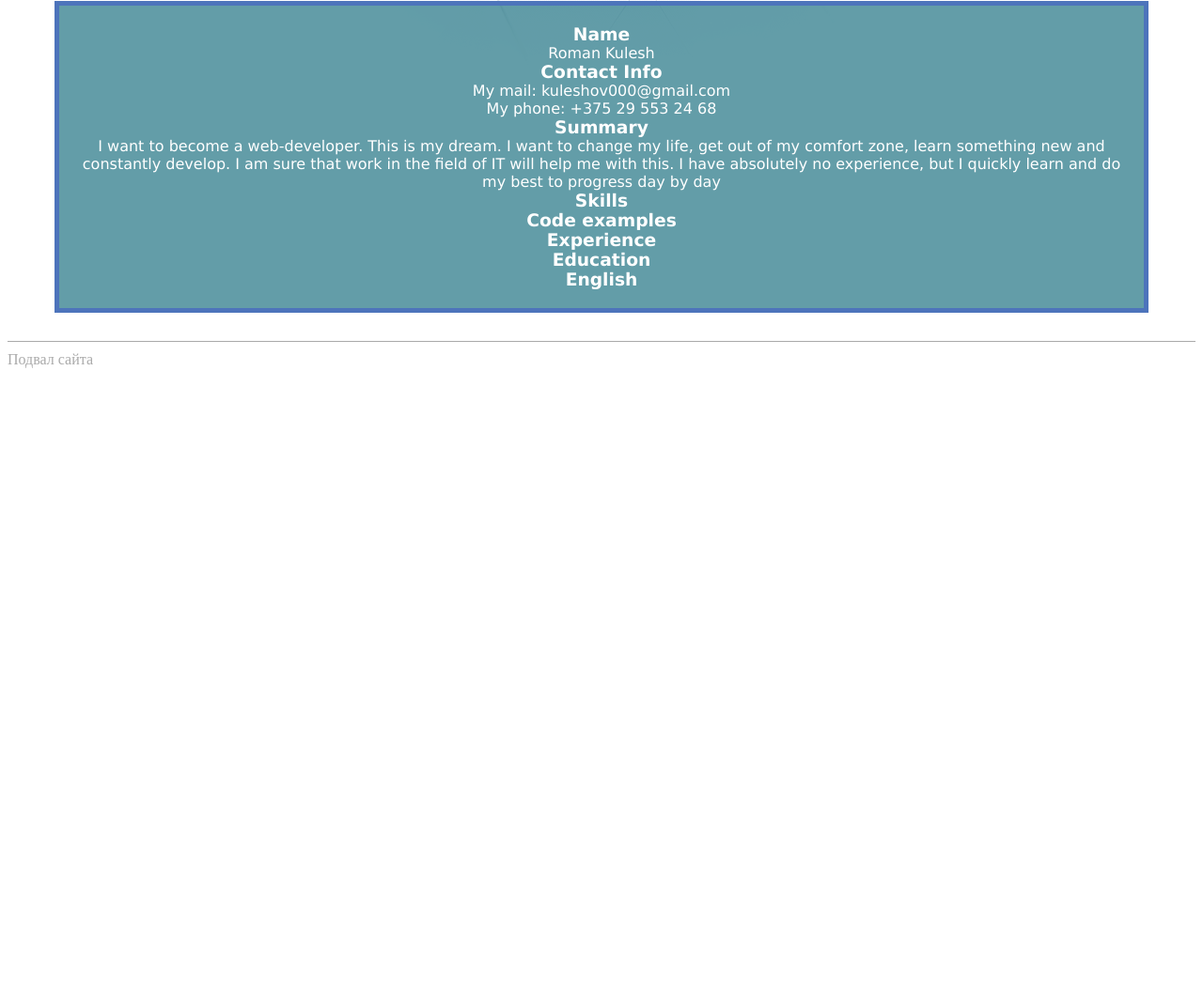
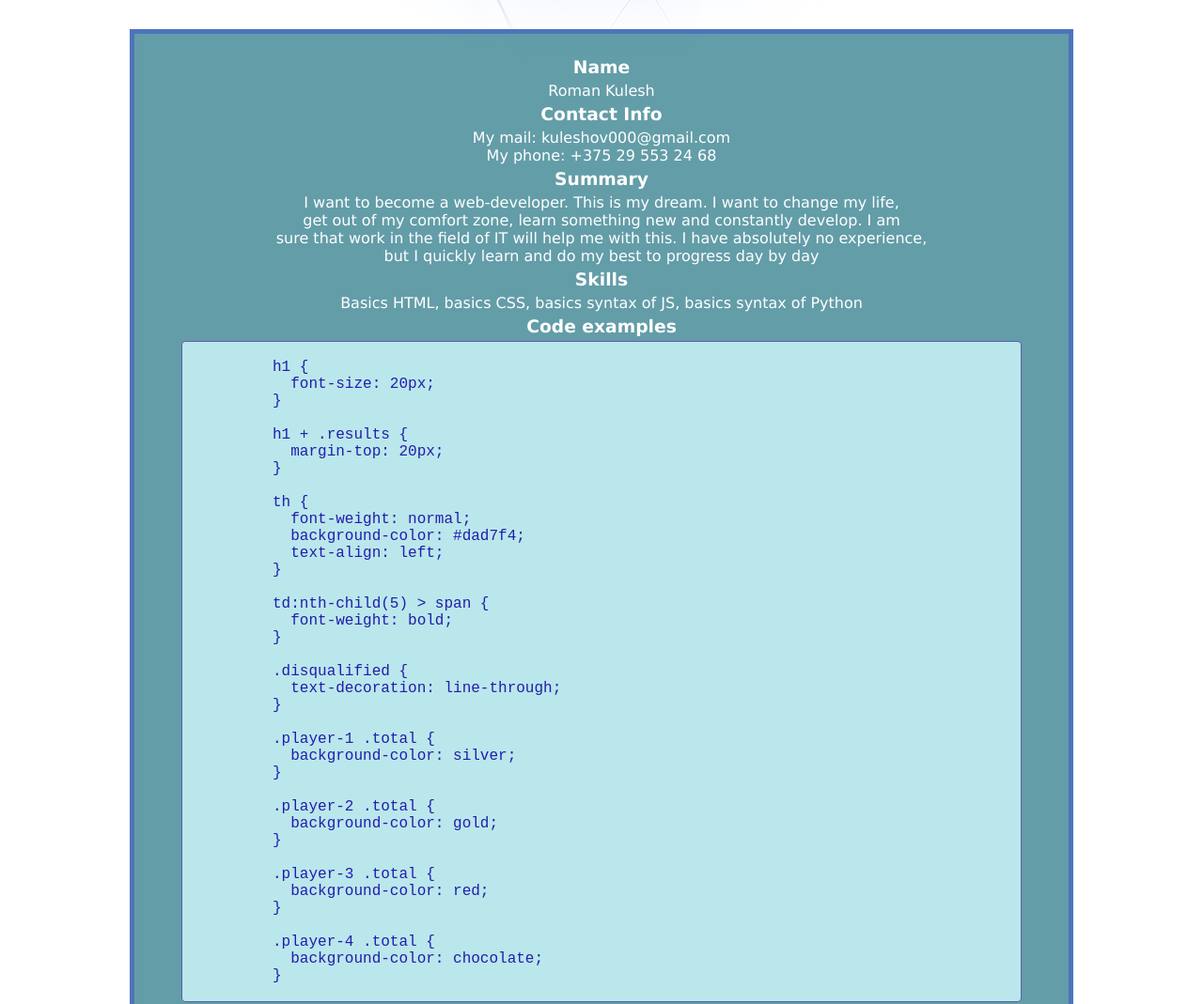
Before and after one commit to ku13shov/rsschool-cv-1, a plain HTML site: page index.html in a window 1280 px wide. Shown: the part 213-1282 px from the top of the page at 94% size. Before the commit the page ends 800 px from the top, so only its background shows below. Drawn offline with Linux system fonts and the light colour scheme; a web font is replaced by a local one.

Commit message:
feat: add skills, code examples, experience, education and english points

```diff
--- a/index.html
+++ b/index.html
@@ -3,6 +3,8 @@
   <head>
     <meta charset="utf-8">
     <title>Resume</title>
+    <link href="https://fonts.googleapis.com/css?family=Josefin+Sans:400,700&display=swap" rel="stylesheet">
+    <link href="https://fonts.googleapis.com/css?family=Mansalva&display=swap" rel="stylesheet">
     <link rel="stylesheet" href="style.css">
   </head>
   <body>
@@ -23,24 +25,73 @@
 
         <h3>Summary</h3>
         <p>I want to become a web-developer. This is my dream.
-          I want to change my life, get out of my comfort zone,
-          learn something new and constantly develop. I am sure
-          that work in the field of IT will help me with this.
-          I have absolutely no experience, but I quickly learn
-          and do my best to progress day by day</p>
+          I want to change my life,<br>
+          get out of my comfort zone, learn something new and
+          constantly develop. I am<br>
+          sure that work in the field of IT will help me with this.
+          I have absolutely no experience,<br>
+          but I quickly learn and do my best to progress day by day</p>
+
         <h3>Skills</h3>
+        <p>Basics HTML, basics CSS, basics syntax of JS, basics syntax of Python</p>
 
         <h3>Code examples</h2>
+        <pre><code>
+          h1 {
+            font-size: 20px;
+          }
+
+          h1 + .results {
+            margin-top: 20px;
+          }
+
+          th {
+            font-weight: normal;
+            background-color: #dad7f4;
+            text-align: left;
+          }
+
+          td:nth-child(5) > span {
+            font-weight: bold;
+          }
+
+          .disqualified {
+            text-decoration: line-through;
+          }
+
+          .player-1 .total {
+            background-color: silver;
+          }
+
+          .player-2 .total {
+            background-color: gold;
+          }
+
+          .player-3 .total {
+            background-color: red;
+          }
+
+          .player-4 .total {
+            background-color: chocolate;
+          }
+        </code></pre>
 
         <h3>Experience</h3>
+        <p>All my experience is based on
+        <a href="https://www.codecademy.com" target="_blank">CodeAcademy</a>
+        and
+        <a href="https://htmlacademy.ru/" target="_blank">HtmlAcademy</a>
+        </p>
 
         <h3>Education</h3>
+        <p>My specialty: техник-программист</p>
 
         <h3>English</h3>
+        <p>I learn English myself from Duolingo, Lingualeo and
+        <a href="https://www.youtube.com/channel/UC_3oKG5Szq-m6Xz-MjRZgpw" target="_blank">Youtube</a>
+        </p>
+
       </div>
-     </main>
-    <footer>
-      Подвал сайта
-    </footer>
+    </main>
   </body>
 </html>
--- a/style.css
+++ b/style.css
@@ -1,4 +1,5 @@
 body {
+  padding: 0 30px;
   background: #ffffff url("img/bg-page.png") no-repeat top center;
 }
 
@@ -6,7 +7,7 @@ body {
   font-weight: bold;
   font-size: 36px;
   line-height: 42px;
-  font-family: "Verdana", sans-serif;
+  font-family: 'Mansalva', cursive;
   text-align: center;
 }
 
@@ -15,7 +16,7 @@ p {
 }
 
 h3 {
-  margin: 0px;
+  margin: 5px;
 }
 
 .avatar-container {
@@ -26,9 +27,7 @@ h3 {
 }
 
 .resume-container {
-  margin-bottom: 30px;
-  margin-left: 50px;
-  margin-right: 50px;
+  margin: 30px 100px;
   padding: 20px;
   background-color: rgba(33, 116, 131, 0.7);
   border: 5px solid #4d74bb;
@@ -37,9 +36,23 @@ h3 {
   color: #ffffff;
 }
 
-footer {
-  margin-top: 30px;
-  padding-top: 10px;
-  color: #aaaaaa;
-  border-top: 1px solid #aaaaaa;
+pre,
+code {
+  background-color: #bae7eb;
+  border: 1px solid #5f5dac;
+  border-radius: 4px;
+  color: #221dad;
+  font-family: "Courier New", "Courier", monospace;
+
 }
+
+pre {
+  margin: 0px 30px;
+  text-align: left;
+}
+
+pre code {
+  background-color: transparent;
+  border-radius: none;
+  border: none;
+}
```
